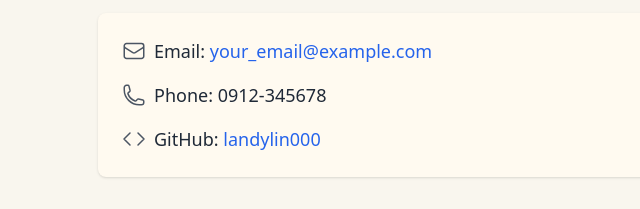
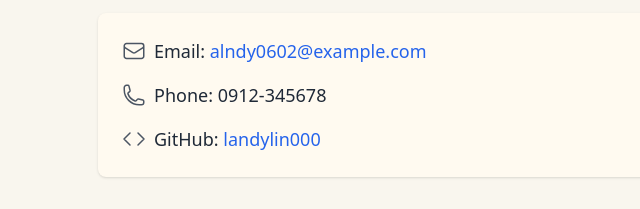
Before and after one commit to landylin000/my-portfolio, a plain HTML site: page index.html in a window 1280 px wide. Shown: the part 1239-1448 px from the top of the page, 464-1104 px from the left. Drawn offline with nearby package versions, Linux system fonts and the light colour scheme; a web font is replaced by a local one.

Commit message:
motify:email

```diff
--- a/index.html
+++ b/index.html
@@ -317,7 +317,7 @@
                 href="mailto:landy0602.com"
                 class="text-blue-600 hover:underline"
               >
-                your_email@example.com
+                alndy0602@example.com
               </a>
             </span>
           </div>
```
